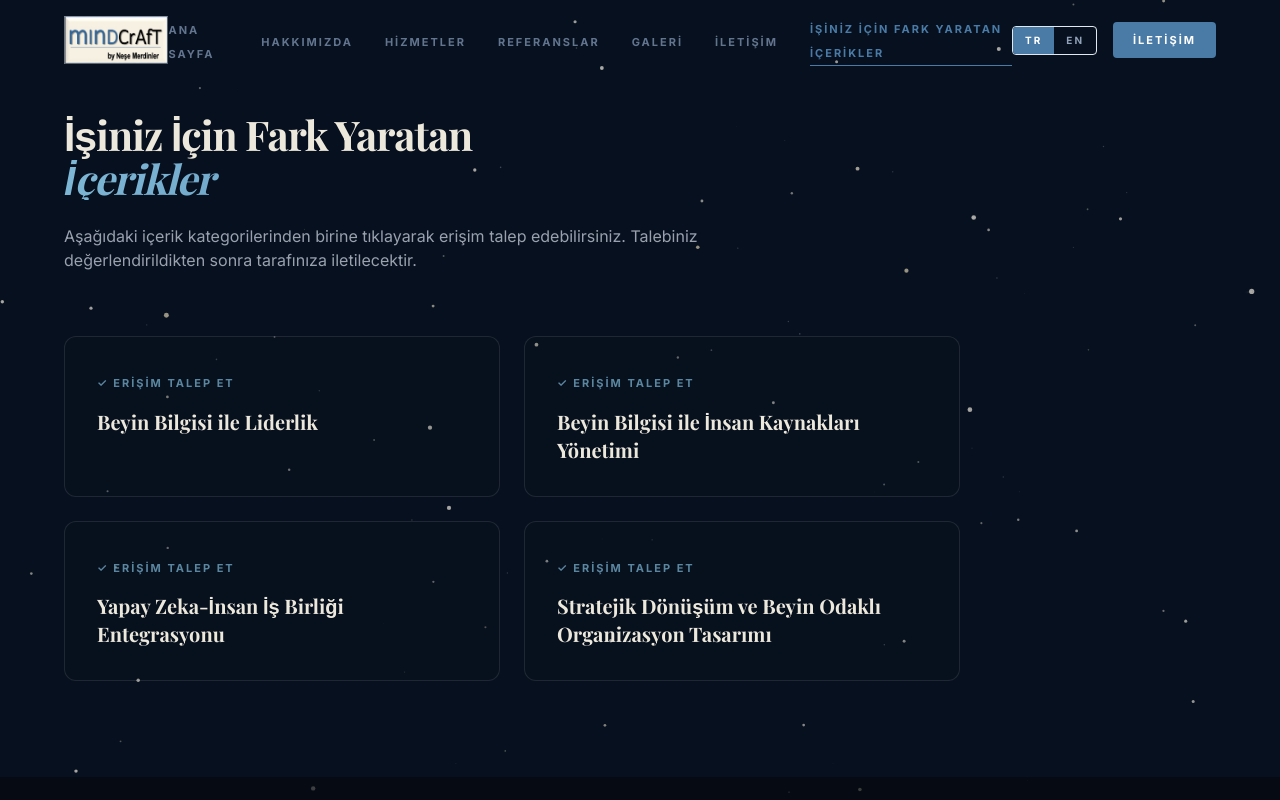
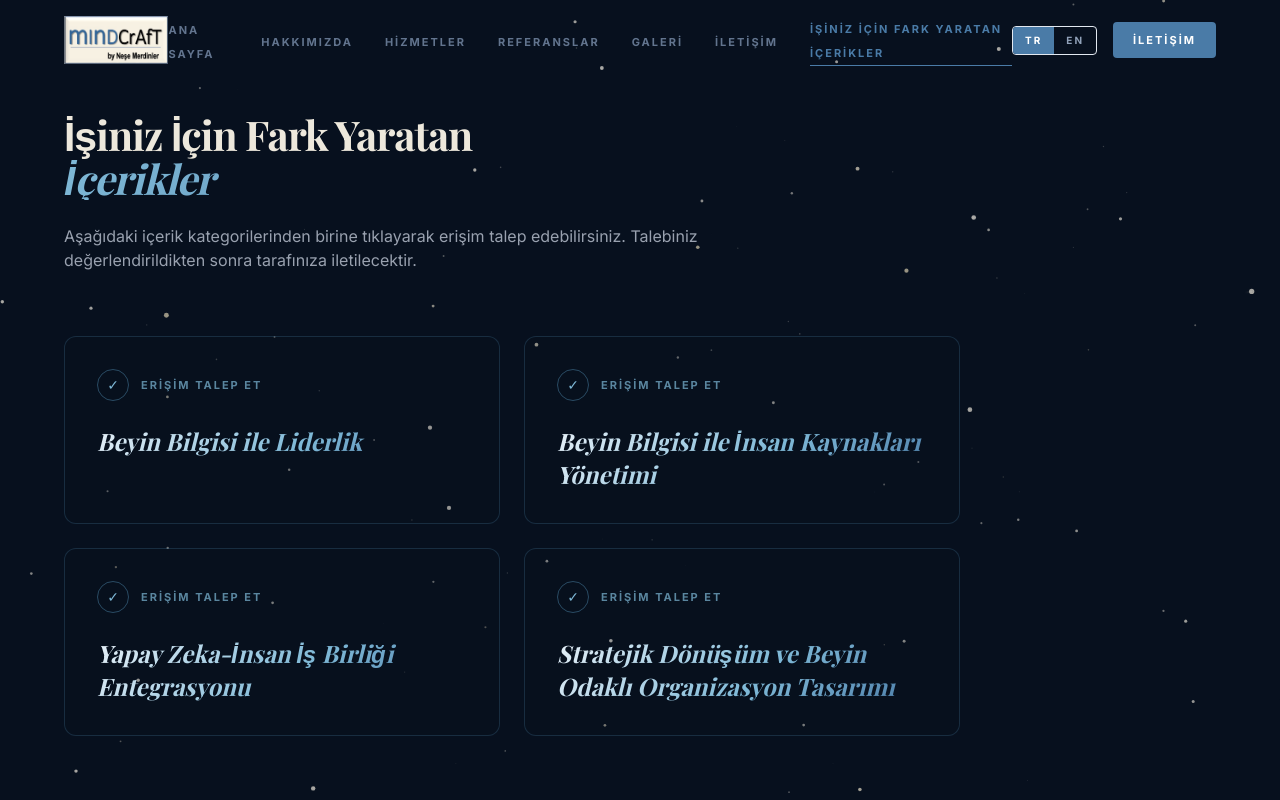
Before and after one commit to mindcraftbynese-cell/mindcraft-website, a Next.js app: page /kaynaklar in a window 1280 px wide. Shown: the top 800 px of the page. Built offline with nearby package versions, Linux system fonts and the light colour scheme.

Commit message:
Update page.tsx

```diff
--- a/app/kaynaklar/page.tsx
+++ b/app/kaynaklar/page.tsx
@@ -1,13 +1,41 @@
+"use client";
+
 import Link from "next/link";
+import { useLang } from "@/context/LanguageContext";
 
-const kategoriler = [
-  { slug: "beyin-bilgisi-ile-liderlik", baslik: "Beyin Bilgisi ile Liderlik" },
-  { slug: "beyin-bilgisi-ile-insan-kaynaklari-yonetimi", baslik: "Beyin Bilgisi ile İnsan Kaynakları Yönetimi" },
-  { slug: "yapay-zeka-insan-is-birligi-entegrasyonu", baslik: "Yapay Zeka-İnsan İş Birliği Entegrasyonu" },
-  { slug: "stratejik-donusum-ve-beyin-odakli-organizasyon-tasarimi", baslik: "Stratejik Dönüşüm ve Beyin Odaklı Organizasyon Tasarımı" },
-];
+const CONTENT = {
+  tr: {
+    headline1: "İşiniz İçin Fark Yaratan",
+    headline2: "İçerikler",
+    intro:
+      "Aşağıdaki içerik kategorilerinden birine tıklayarak erişim talep edebilirsiniz. Talebiniz değerlendirildikten sonra tarafınıza iletilecektir.",
+    ctaLabel: "Erişim Talep Et",
+    kategoriler: [
+      { slug: "beyin-bilgisi-ile-liderlik", baslik: "Beyin Bilgisi ile Liderlik" },
+      { slug: "beyin-bilgisi-ile-insan-kaynaklari-yonetimi", baslik: "Beyin Bilgisi ile İnsan Kaynakları Yönetimi" },
+      { slug: "yapay-zeka-insan-is-birligi-entegrasyonu", baslik: "Yapay Zeka-İnsan İş Birliği Entegrasyonu" },
+      { slug: "stratejik-donusum-ve-beyin-odakli-organizasyon-tasarimi", baslik: "Stratejik Dönüşüm ve Beyin Odaklı Organizasyon Tasarımı" },
+    ],
+  },
+  en: {
+    headline1: "Content That Makes",
+    headline2: "A Difference",
+    intro:
+      "Click on one of the content categories below to request access. Your request will be reviewed and we will get back to you.",
+    ctaLabel: "Request Access",
+    kategoriler: [
+      { slug: "beyin-bilgisi-ile-liderlik", baslik: "Leadership Through Brain Science" },
+      { slug: "beyin-bilgisi-ile-insan-kaynaklari-yonetimi", baslik: "Brain Science in Human Resources Management" },
+      { slug: "yapay-zeka-insan-is-birligi-entegrasyonu", baslik: "AI-Human Collaboration Integration" },
+      { slug: "stratejik-donusum-ve-beyin-odakli-organizasyon-tasarimi", baslik: "Strategic Transformation & Brain-Centered Organizational Design" },
+    ],
+  },
+} as const;
 
 export default function KaynaklarPage() {
+  const { lang } = useLang();
+  const c = CONTENT[lang];
+
   return (
     <main className="relative z-10 w-full max-w-[1600px] mx-auto px-8 lg:px-16 pt-28 pb-24">
       <h1 className="mb-6">
@@ -15,7 +43,7 @@ export default function KaynaklarPage() {
           className="block font-display font-bold tracking-tight leading-[1.08] text-cream"
           style={{ fontSize: 'clamp(1.9rem, 3.2vw, 3.2rem)' }}
         >
-          İşiniz İçin Fark Yaratan
+          {c.headline1}
         </span>
         <span
           className="block font-display font-bold tracking-tight leading-[1.08] italic bg-clip-text text-transparent"
@@ -24,27 +52,33 @@ export default function KaynaklarPage() {
             backgroundImage: 'linear-gradient(135deg, #7FB9D7 0%, #4A7BA7 65%)',
           }}
         >
-          İçerikler
+          {c.headline2}
         </span>
       </h1>
 
-      <p className="text-gray-400 mb-16 max-w-2xl">
-        Aşağıdaki içerik kategorilerinden birine tıklayarak erişim talep
-        edebilirsiniz. Talebiniz değerlendirildikten sonra tarafınıza
-        iletilecektir.
-      </p>
+      <p className="text-gray-400 mb-16 max-w-2xl">{c.intro}</p>
 
       <div className="grid grid-cols-1 sm:grid-cols-2 gap-6 max-w-4xl">
-        {kategoriler.map((k) => (
+        {c.kategoriler.map((k) => (
           <Link
             key={k.slug}
             href={`/kaynaklar/erisim-talebi?icerik=${k.slug}`}
-            className="group block border border-white/10 rounded-xl p-8 bg-blue-950/10 hover:border-blue-400/40 hover:bg-blue-950/20 transition-all duration-300"
+            className="group block border border-blue-400/20 rounded-xl p-8 bg-blue-950/10 hover:border-blue-400/40 hover:bg-blue-950/20 transition-all duration-300"
           >
-            <span className="inline-flex items-center gap-2 text-blue-300/70 text-[11px] font-bold tracking-[2px] uppercase mb-4">
-              ✓ Erişim Talep Et
+            <span className="flex items-center gap-3 mb-6">
+              <span className="flex items-center justify-center w-8 h-8 rounded-full border border-blue-400/40 text-blue-300 text-sm">
+                ✓
+              </span>
+              <span className="text-blue-300/70 text-[11px] font-bold tracking-[2px] uppercase">
+                {c.ctaLabel}
+              </span>
             </span>
-            <h2 className="font-display text-xl font-bold text-cream group-hover:text-white transition-colors">
+            <h2
+              className="font-display italic text-2xl font-bold leading-snug bg-clip-text text-transparent"
+              style={{
+                backgroundImage: 'linear-gradient(135deg, #E8F1F8 0%, #7FB9D7 55%, #4A7BA7 100%)',
+              }}
+            >
               {k.baslik}
             </h2>
           </Link>
```
